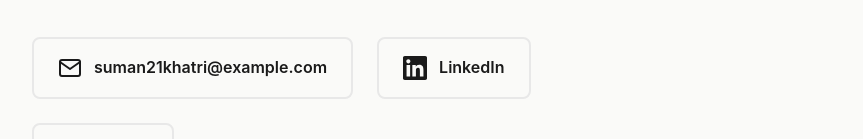
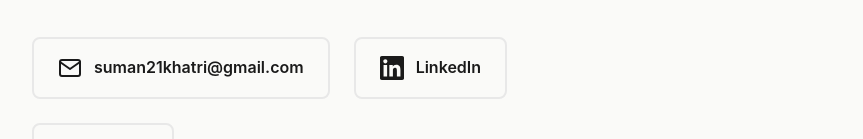
Before and after one commit to suman862/suman862.github.io, a plain HTML site: page index.html in a window 1280 px wide. Shown: the part 5491-5630 px from the top of the page, without its empty margins (48-911 px from the left). Drawn offline with Linux system fonts and the light colour scheme.

Commit message:
second update

```diff
--- a/index.html
+++ b/index.html
@@ -22,7 +22,7 @@
     <meta name="twitter:image" content="https://suman862.github.io/portrait.jpg">
 
     <title>Suman Khatri - AI/ML Engineer &amp; Applied AI Researcher</title>
-    <link rel="icon" type="image/x-icon" href="favicon.ico">
+    <link rel="icon" type="image/x-icon" href="favicon.svg">
     <link rel="stylesheet" href="styles.css">
 
     <!-- Google Analytics -->
@@ -389,7 +389,7 @@
                                 <path d="M4 4h16c1.1 0 2 .9 2 2v12c0 1.1-.9 2-2 2H4c-1.1 0-2-.9-2-2V6c0-1.1.9-2 2-2z"></path>
                                 <polyline points="22,6 12,13 2,6"></polyline>
                             </svg>
-                            suman21khatri@example.com
+                            suman21khatri@gmail.com
                         </a>
 
                         <!-- LinkedIn Link -->
```
